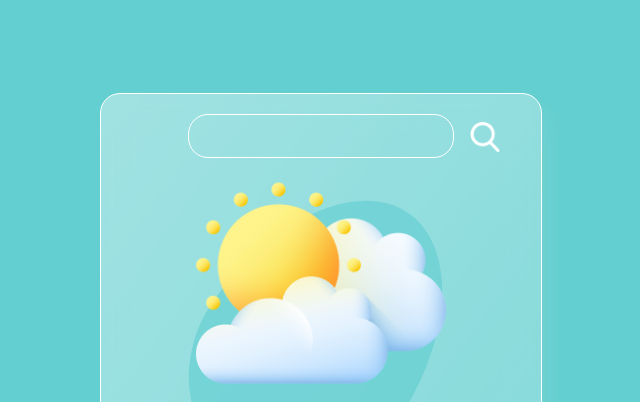
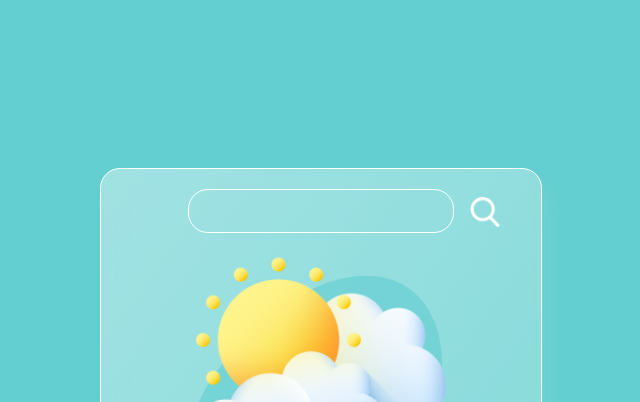
Before and after one commit to VAISHALI-NILE/weather-api, a plain HTML site: page index.html in a window 1280 px wide. Shown: the top 402 px of the page, without its empty margins (319-959 px from the left). Drawn offline with Linux system fonts and the light colour scheme.

Commit message:
2nd commit

```diff
--- a/styles.css
+++ b/styles.css
@@ -14,7 +14,7 @@ body {
 }
 
 .weather-card {
-  margin: 20px;
+  margin-top: 150px;
   background: white;
   border-radius: 20px;
   border: 1.8px solid white;
```
